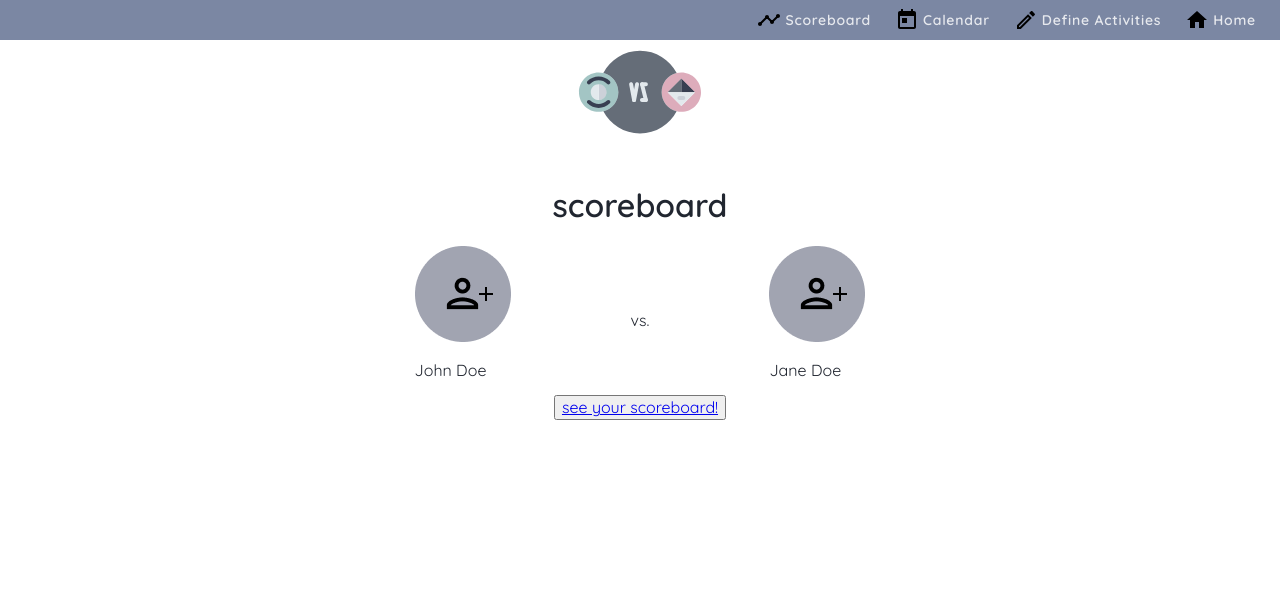
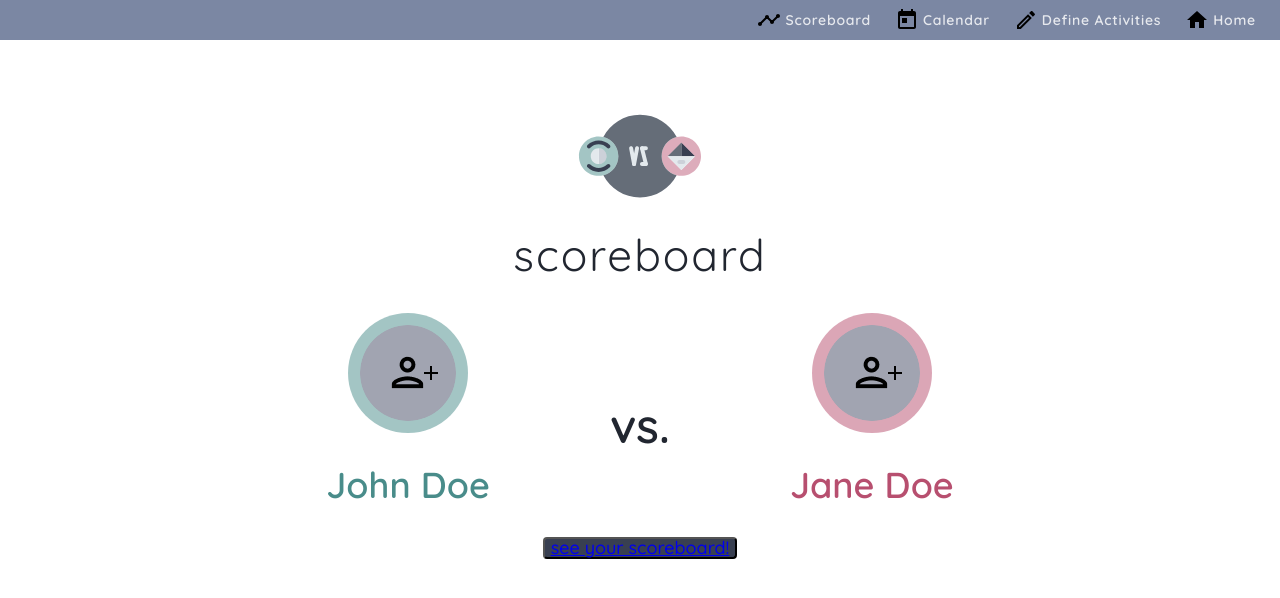
Before and after one commit to krysiajanik/scoreboard, a website built with webpack: page src/pages/index.html in a window 1280 px wide. Built offline with nearby package versions, Linux system fonts and the light colour scheme.

Commit message:
feat: styling por player section

```diff
--- a/src/pages/index.html
+++ b/src/pages/index.html
@@ -102,16 +102,16 @@
     <h1 class="header">scoreboard</h1>
     <div class="players">
       <section class="player">
-        <img src="../assets/img/photo.png" class="player__image">
-        <p class="player__name player__name--js ">John Doe</p>
+        <img src="../assets/img/photo.png" class="player__image player__image--one">
+        <p class="player__name player__name--one player__name--js ">John Doe</p>
       </section>
       <p class="vs">vs.</p>
       <section class="player">
-        <img src="../assets/img/photo.png" class="player__image">
-        <p class="player__name player__name--js">Jane Doe</p>
+        <img src="../assets/img/photo.png" class="player__image player__image--two">
+        <p class="player__name player__name--two player__name--js">Jane Doe</p>
       </section>
     </div>
-    <button class="main__button"><a href="scoreboard.html">see your scoreboard!</a></button>
+    <button class="main__button"><a href="scoreboard.html" class="main__button--text">see your scoreboard!</a></button>
 
   </main>
 
--- a/src/scss/main.scss
+++ b/src/scss/main.scss
@@ -25,12 +25,31 @@ body {
   min-height: 100vh;
 }
 
+.logo {
+  margin-top: 64px;
+}
+
+.header {
+  font-weight: 400;
+  font-size: 44px;
+  letter-spacing: 2px;
+  padding: 0;
+  margin: 0 0 32px 0;
+}
+
 .main {
   display: flex;
   flex-direction: column;
   align-items: center;
   justify-content: center;
   align-content: center;
+  &__button {
+    background-color: #383F51;
+    border-radius: 4px;
+    font-weight: 500;
+font-size: 18px;
+line-height: 16px;
+  }
 }
 
 .navigation {
@@ -60,7 +79,7 @@ align-content: center;
   &__item {
     padding: 8px;
   }
-  &__icon{
+  &__icon {
     padding: 0 4px 0 8px;
   }
 }
@@ -70,6 +89,39 @@ display: flex;
   flex-direction: row;
   align-items: center;
 }
-.player{
+
+.player {
   padding: 0 120px 0 120px;
+  display: flex;
+  flex-direction: column;
+  align-items: center;
+  &__image {
+    border-radius: 50%;
+    padding: 12px;
+    &--one {
+      background-color: $firstTransparent;
     }
+    &--two {
+      background-color: $secondTransparent;
+    }
+  }
+
+  &__name {
+    font-style: normal;
+    font-weight: bold;
+    font-size: 36px;
+    line-height: 32px;
+    &--one {
+      color: $first;
+    }
+    &--two {
+      color: $second;
+    }
+  }
+}
+
+.vs {
+  font-weight: bold;
+  font-size: 48px;
+  line-height: 32px;
+}
```
Lines whose indentation alone changed are shown as unchanged.
